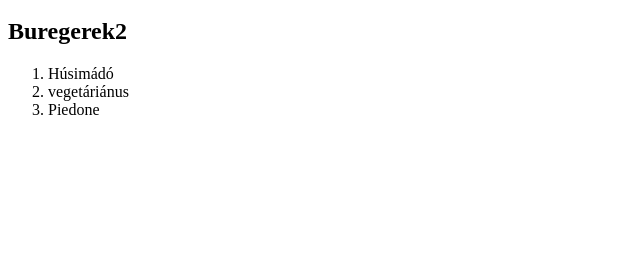
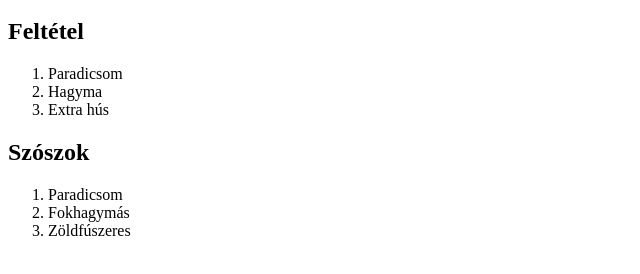
Before and after one commit to NadaiAM74/NadaiAM74.github.io, a plain HTML site: page index.html in a window 1280 px wide. Shown: the part 216-490 px from the top of the page, without its empty margins (0-640 px from the left). Drawn offline with Linux system fonts and the light colour scheme.

Commit message:
Update index.html

```diff
--- a/index.html
+++ b/index.html
@@ -18,14 +18,20 @@
 <a target="blank" href="about.html">Tájékoztató adatok</a>
 
 <a target="blank" href="https://www.mindmegette.hu/hamburger-hazilag.recept/"> <img width=60px src="https://nadaiam74.github.io/Kepek/Burger.jpg" alt="Finom hamburger"></a>
-  <h2>Buregerek2</h2>
+  <h2>Feltétel</h2>
   <ol>
 
-    <li>Húsimádó</li>
-  <li>vegetáriánus</li>
-  <li>Piedone</li>
+    <li>Paradicsom</li>
+  <li>Hagyma</li>
+  <li>Extra hús</li>
 </ol>
+<h2>Szószok</h2>
+  <ol>
 
+    <li>Paradicsom<os/li>
+  <li>Fokhagymás</li>
+  <li>Zöldfúszeres</li>
+</ol>
 
 </body>
 </html>
```
